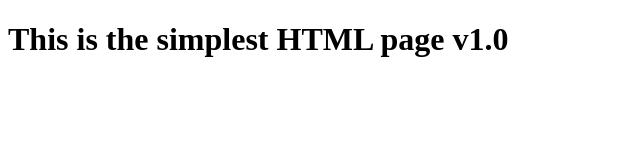
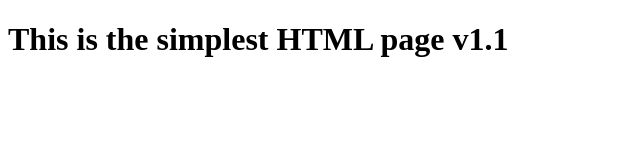
Before and after one commit to rajatrj16/nginx-test-app, a plain HTML site: page index.html in a window 1280 px wide. Shown: the full height of the page, 0-640 px from the left. Drawn offline with Linux system fonts and the light colour scheme.

Commit message:
End2end with argocd-5

```diff
--- a/index.html
+++ b/index.html
@@ -4,4 +4,4 @@
 Rajat's Simplest page
 </title>
 <Head>
-<h1> This is the simplest HTML page v1.0</h1>
+<h1> This is the simplest HTML page v1.1</h1>
```
